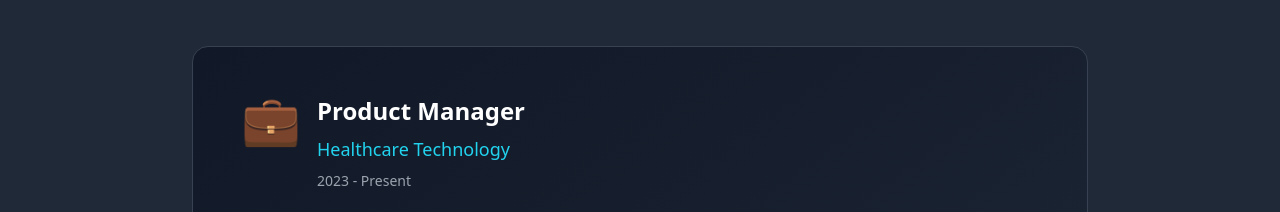
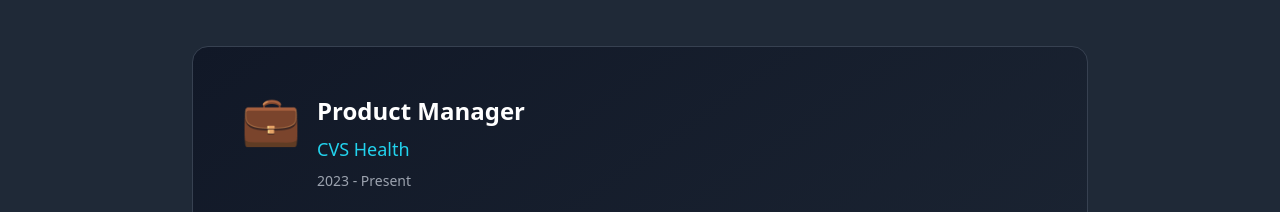
Before and after one commit to bilalq94/bilalqureshi-site, a plain HTML site: page index.html in a window 1280 px wide. Shown: the part 2360-2572 px from the top of the page. Drawn offline with nearby package versions, Linux system fonts and the light colour scheme.

Commit message:
force update

```diff
--- a/index.html
+++ b/index.html
@@ -235,7 +235,7 @@
           <div class="text-5xl">💼</div>
           <div>
             <h3 class="text-2xl font-bold mb-2">Product Manager</h3>
-            <div class="text-lg text-cyan-400 mb-2">Healthcare Technology</div>
+            <div class="text-lg text-cyan-400 mb-2">CVS Health</div>
             <div class="text-sm text-gray-400">2023 - Present</div>
           </div>
         </div>
```
